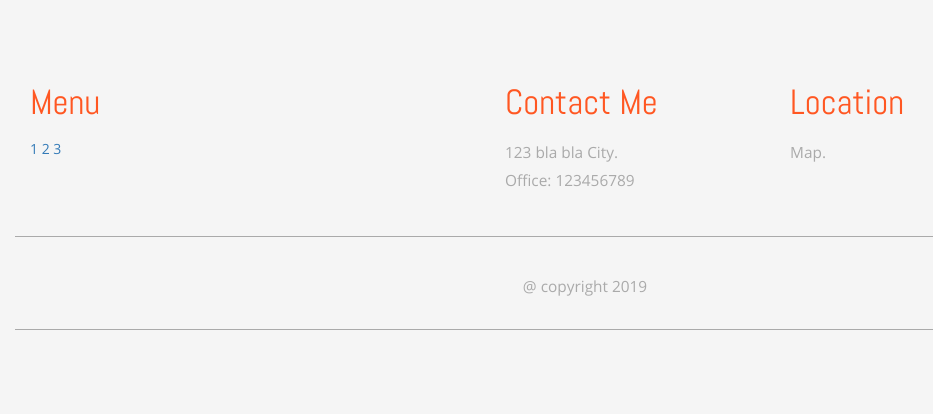
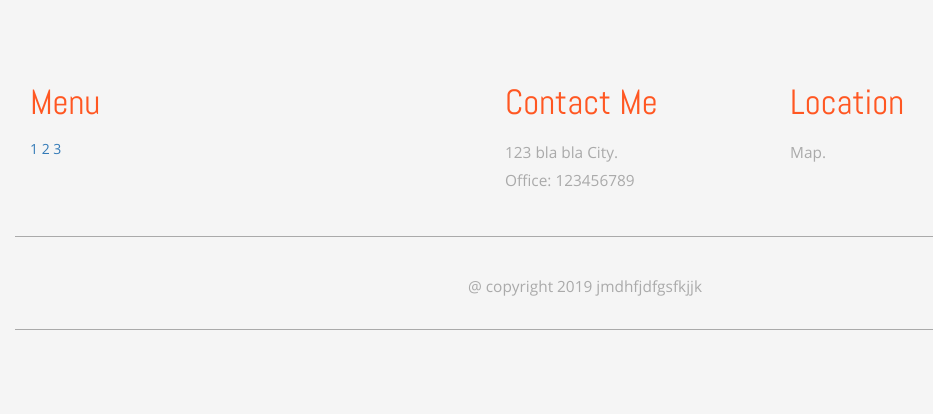
Before and after one commit to zwsnail/comp606A1P2, a PHP site: page /index.php in a window 1280 px wide. Shown: the part 3015-3429 px from the top of the page, without its empty margins (55-988 px from the left). Run offline with PHP 8.4, Linux system fonts and the light colour scheme.

Commit message:
update
new changes

```diff
--- a/footer.php
+++ b/footer.php
@@ -20,7 +20,7 @@
 			</div>
 			<div class="clearfix"> </div>
 			<div class="footer-copy">
-				<p>@ copyright 2019</p>
+				<p>@ copyright 2019 jmdhfjdfgsfkjjk</p>
 			</div>
 		</div>
 	</div>
```
